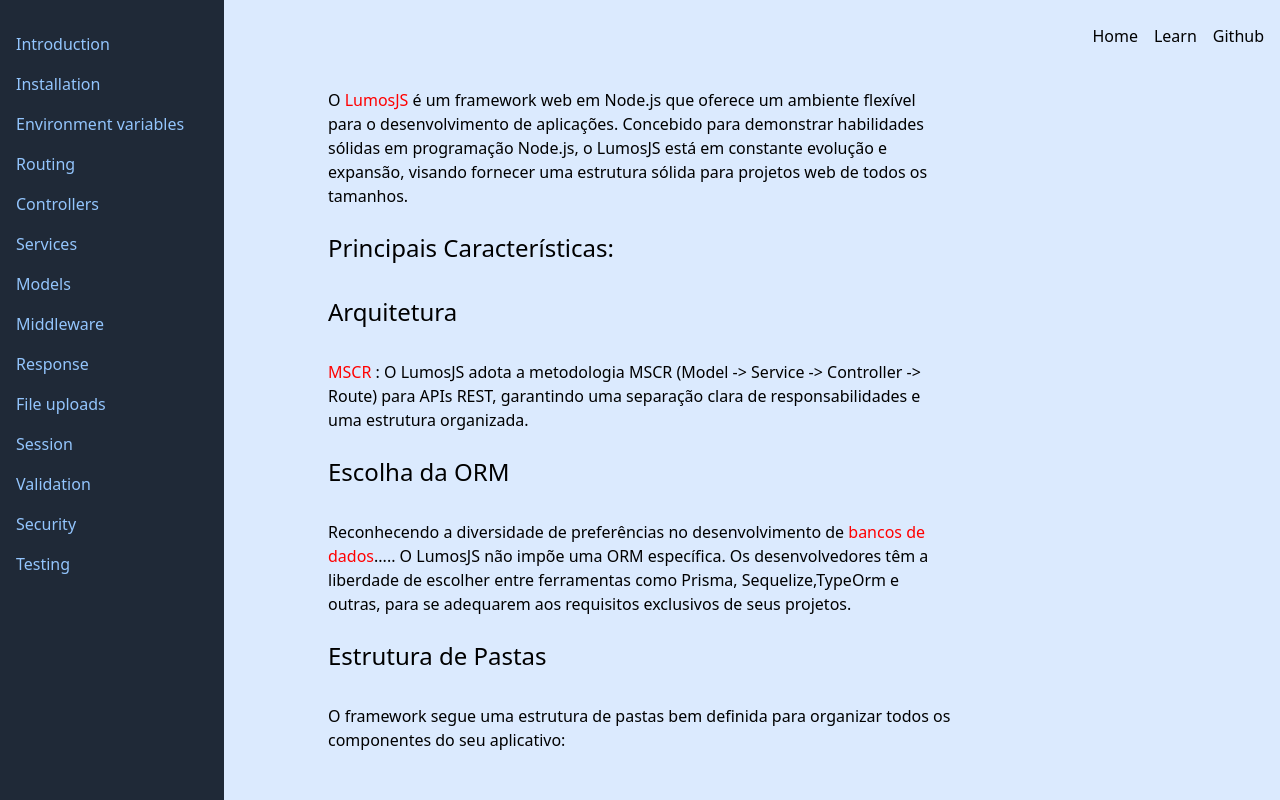
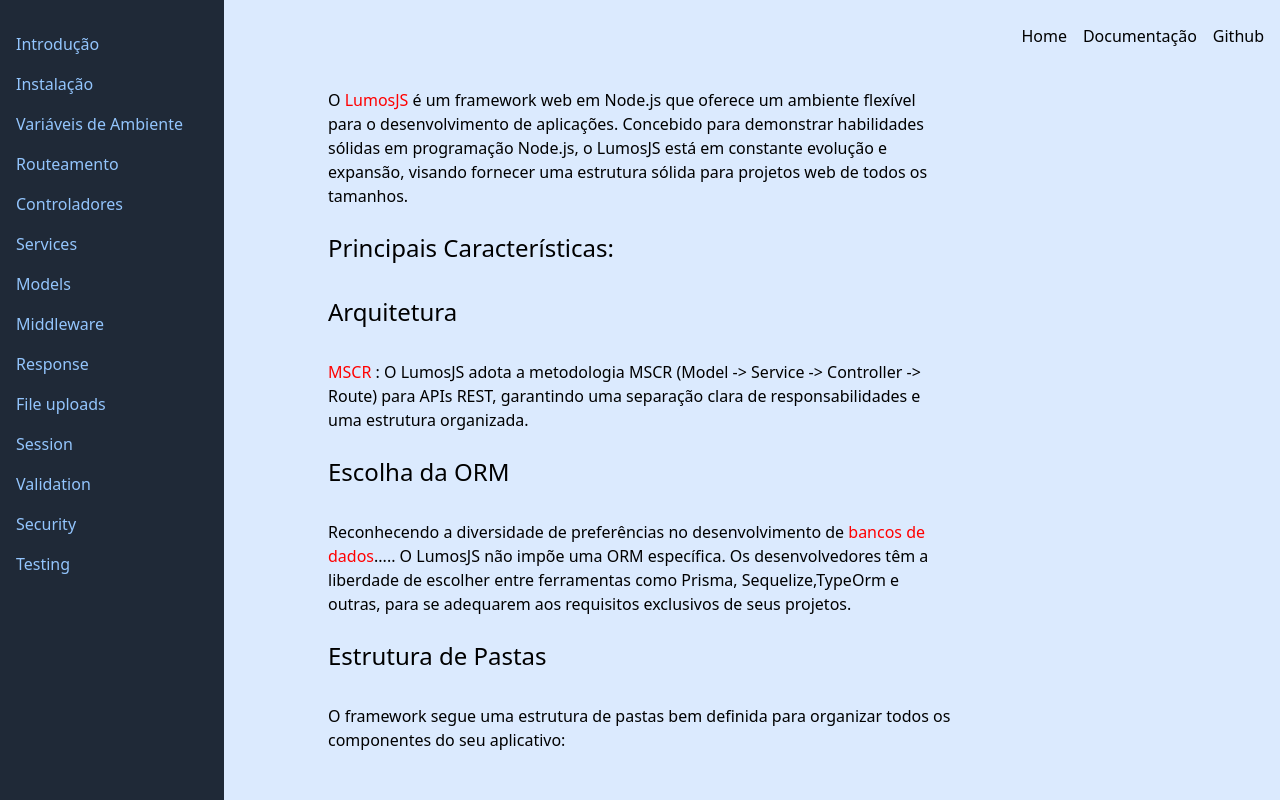
Before and after one commit to lumosjs/lumosdoc, a React (Vite) app: page /docs in a window 1280 px wide. Shown: the top 800 px of the page. Built offline with nearby package versions, Linux system fonts and the light colour scheme.

Commit message:
chore: Corrigir o idioma padrão para português

```diff
--- a/src/Menu.jsx
+++ b/src/Menu.jsx
@@ -15,7 +15,7 @@ const Navigation = () => {
           <Link to="/" className="text-black hover:underline">Home</Link>
         </li>
         <li>
-          <Link to="/docs" className="text-black hover:underline">Learn</Link>
+          <Link to="/docs" className="text-black hover:underline">Documentação</Link>
         </li>
         <li>
           <Link to="https://github.com/lumosjs" className="text-black hover:underline">Github</Link>
--- a/src/pages/docs/index.jsx
+++ b/src/pages/docs/index.jsx
@@ -10,29 +10,29 @@ function SideMenu() {
       <ul className="px-4">
         <li className="mb-4">
           <Link to="/docs" className="text-blue-300 hover:text-blue-500 block">
-            Introduction
+            Introdução
           </Link>
         </li>
         <li className="mb-4">
           <Link to="/docs/installation" className="text-blue-300 hover:text-blue-500 block">
-            Installation
+            Instalação
           </Link>
         </li>
         <li className="mb-4">
           <Link to="/docs/env" className="text-blue-300 hover:text-blue-500 block">
-            Environment variables
+            Variáveis de Ambiente
           </Link>
         </li>
 
         <li className="mb-4">
           <Link to="/docs/routes" className="text-blue-300 hover:text-blue-500 block">
-            Routing
+            Routeamento
           </Link>
         </li>
 
         <li className="mb-4">
           <Link to="/docs/controller" className="text-blue-300 hover:text-blue-500 block">
-            Controllers
+            Controladores
           </Link>
         </li>
 
--- a/src/pages/docs/installation.jsx
+++ b/src/pages/docs/installation.jsx
@@ -1,4 +1,3 @@
-import React from 'react';
 
 export default function Installation() {
   return (
--- a/src/pages/home/index.jsx
+++ b/src/pages/home/index.jsx
@@ -3,7 +3,7 @@ import { Link } from "react-router-dom"
 function Home() {
   return (
     <div className="bg-blue-100  flex flex-col justify-center items-center p-24">
-      <h1 className="text-5xl font-bold mb-6 p-4">Um backend framework for <span className="text-blue-500">Node.js</span></h1>
+      <h1 className="text-5xl font-bold mb-6 p-4">Um backend framework para <span className="text-blue-500">Node.js</span></h1>
       <p className="text-lg text-center mb-8 p-4">
         Lumosjs é um framework web em Node.js<br /> que oferece um ambiente flexível e simples
         para o desenvolvimento de aplicações.  </p>
@@ -32,7 +32,7 @@ function Home() {
 
       {/* Section 5 - Informações do Criador do Framework */}
       <section className="mb-16">
-        <h1 className="text-4xl font-bold mb-4">Framework Criador</h1>
+        <h1 className="text-4xl font-bold mb-4">Criador</h1>
         <div className="bg-white rounded-lg shadow-md p-4 flex flex-col items-center">
           <img
             src="/victor.jpeg"
```
